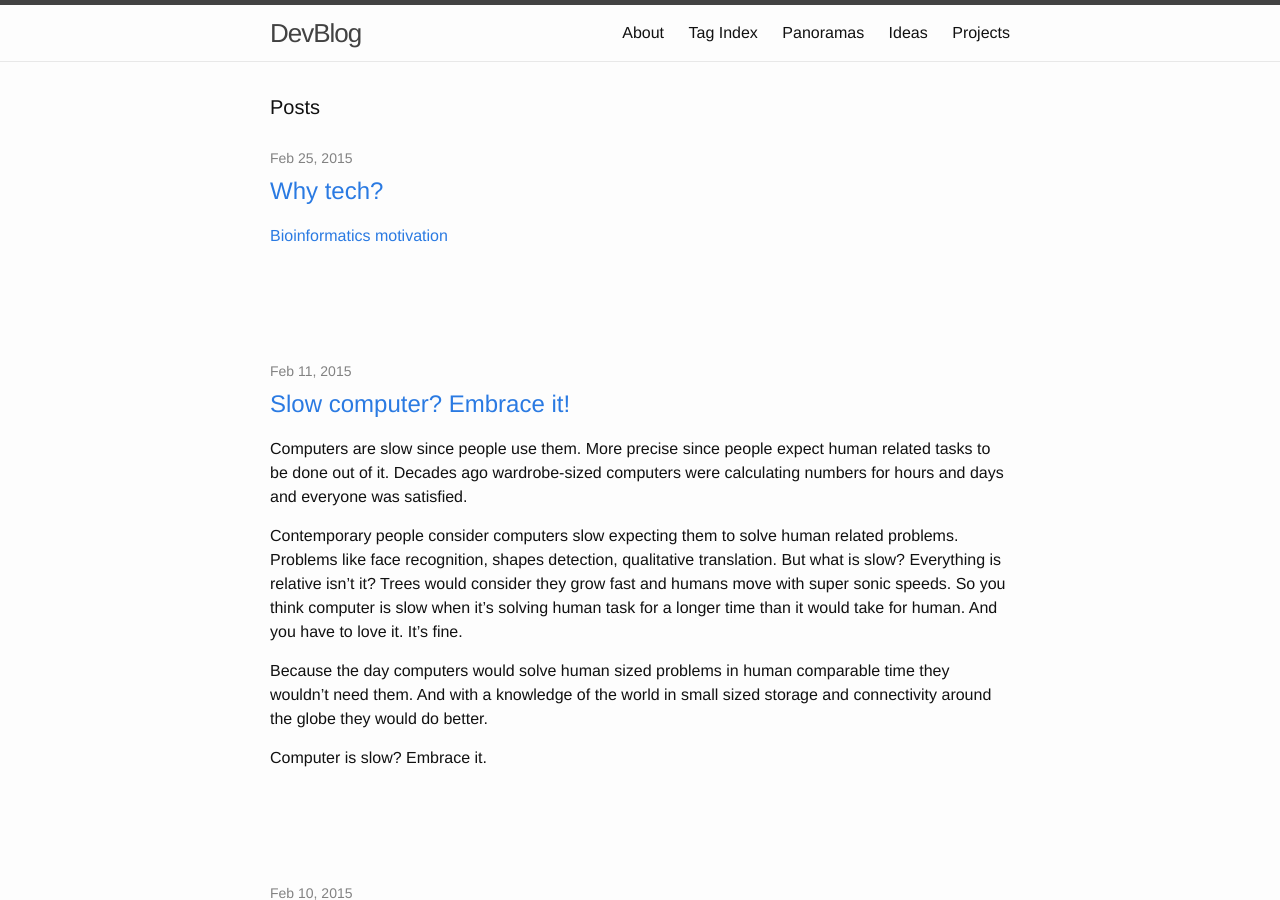
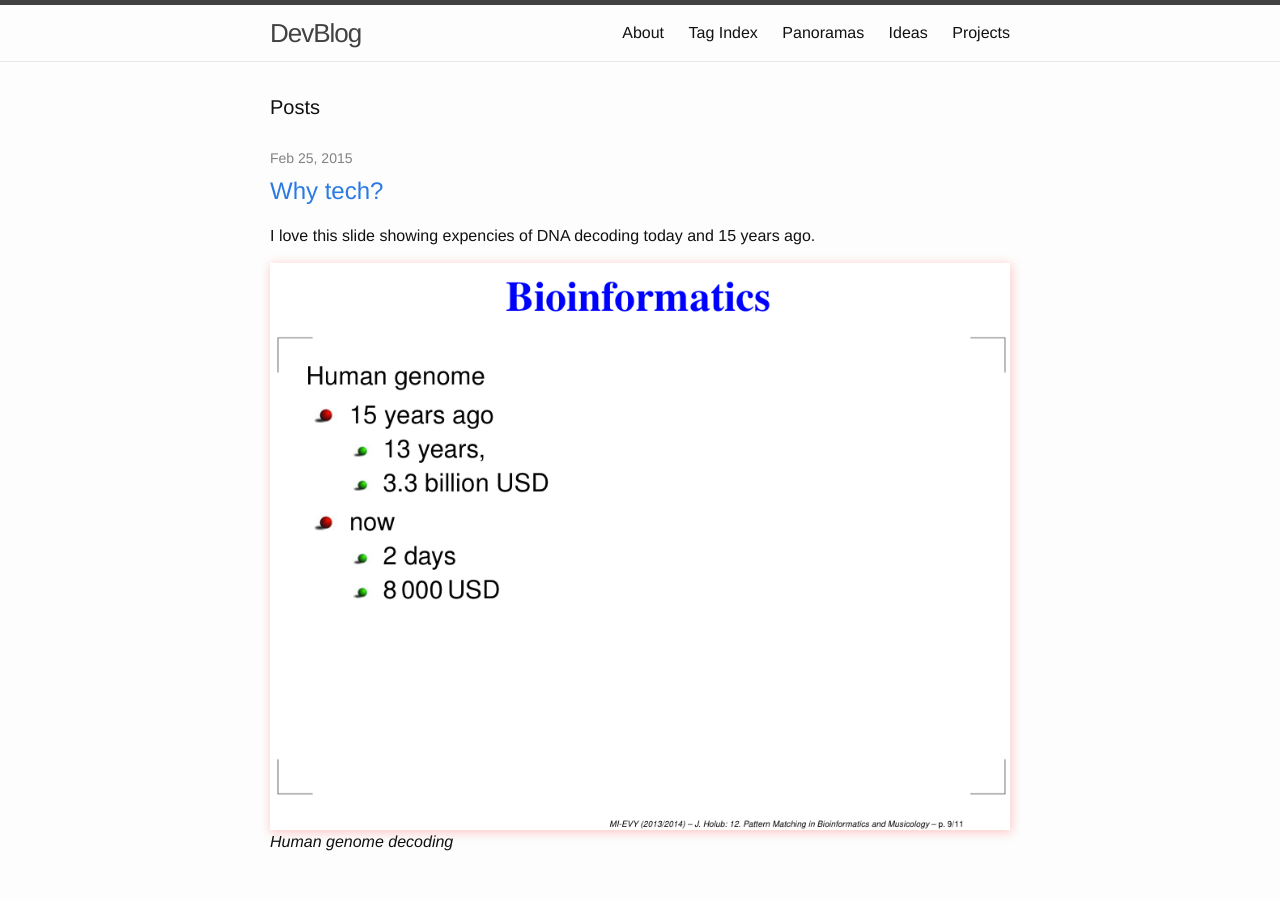
Before and after one commit to famer/blog, a Jekyll site: the page built from index.html, in a window 1280 px wide and 900 px high. Built offline with Jekyll 4.4.1, drawn with Linux system fonts in a browser that asks for light colours; the list of posts is cut into pages by our own code.

Commit message:
why tech

```diff
--- a/_posts/2015-02-25-why-tech.md
+++ b/_posts/2015-02-25-why-tech.md
@@ -4,5 +4,7 @@ categories: IT
 tags: ["Technology", "IT", "Motivation", "Bioinformatics"]
 published: true
 ---
+I love this slide showing expencies of DNA decoding today and 15 years ago.
 
-[Bioinformatics motivation]({{ site.baseurl }}/assets/Motivation/bioinformatics.png)
+![Bioinformatics motivation]({{ site.baseurl }}/assets/Motivation/bioinformatics.png)
+_Human genome decoding_
```
